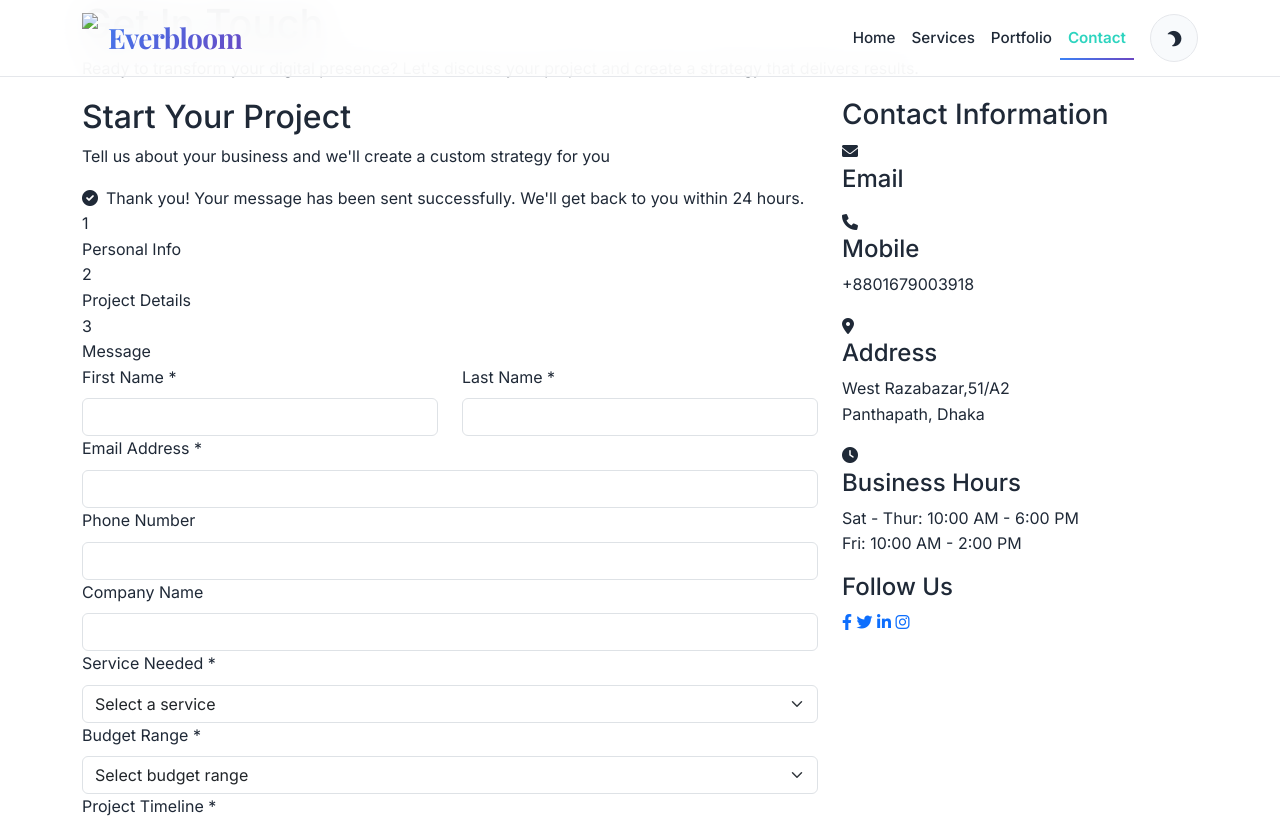
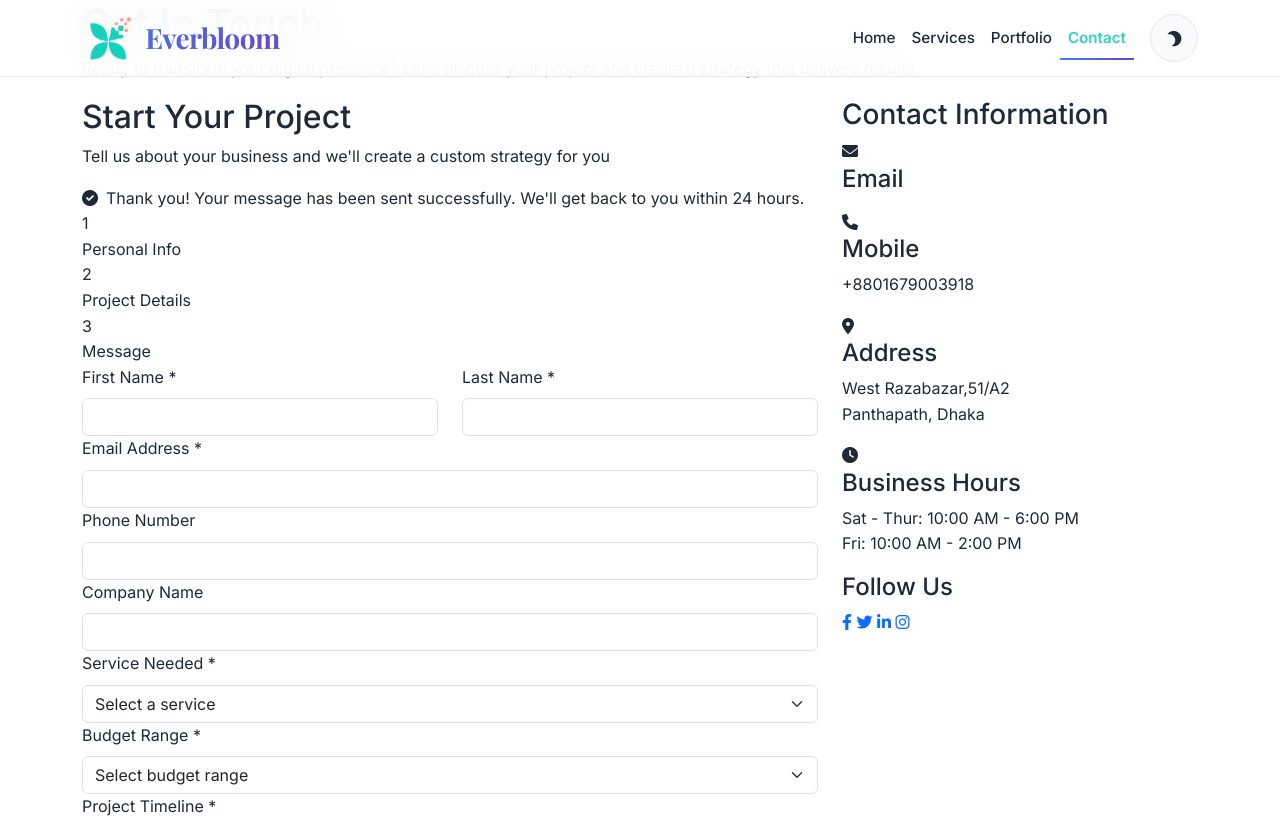
Before and after one commit to ripon-coder/everbloom, a plain HTML site: page contact.html in a window 1280 px wide. Shown: the top 823 px of the page. Drawn offline with nearby package versions, Linux system fonts and the light colour scheme; files whose address does not match are found by name.

Commit message:
Auto-commit: Agent tool execution

```diff
--- a/contact.html
+++ b/contact.html
@@ -5,7 +5,7 @@
     <meta charset="UTF-8">
     <meta name="viewport" content="width=device-width, initial-scale=1.0">
     <title>Contact Us - Bloom Your Business With Everbloom</title>
-    <link rel="icon" type="image/png" href="./logo-png.png">
+    <link rel="icon" type="image/png" href="./assets/images/logos/logo-png.png">
     <meta name="description"
         content="Get in touch with DigitalFlow for your digital marketing needs. Contact our expert team for a free consultation and start growing your business today.">
 
@@ -33,7 +33,7 @@
     <!-- Navigation -->
     <nav class="navbar navbar-expand-lg fixed-top">
         <div class="container">
-            <a class="navbar-brand" href="index.html"><img src="./logo-png.png">Everbloom</a>
+            <a class="navbar-brand" href="index.html"><img src="./assets/images/logos/logo-png.png">Everbloom</a>
             <button class="navbar-toggler" type="button" data-bs-toggle="collapse" data-bs-target="#navbarNav">
                 <span class="navbar-toggler-icon"></span>
             </button>
```
Also changed, not shown: index.html (+3 -3 lines), portfolio.html (+2 -2 lines), services.html (+2 -2 lines).
